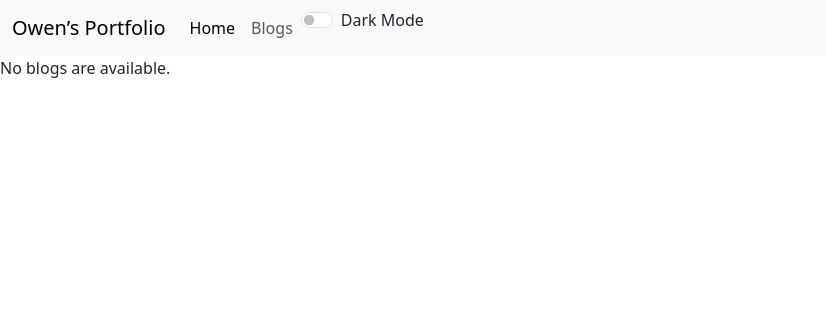
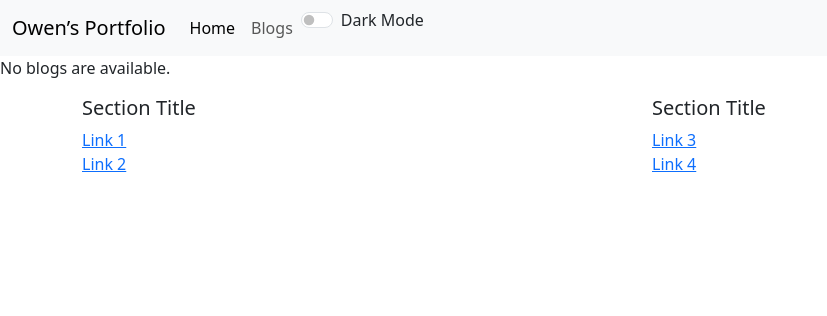
Before and after one commit to owenthcarey/django-portfolio, a Django app: page /blogs/ in a window 1280 px wide. Shown: the top 316 px of the page, without its empty margins (0-827 px from the left). Run offline with Django 4.2, Linux system fonts and the light colour scheme; data that the repository does not hold is empty; parts of the project's set-up code (start-up, migrations or seed data) failed here and were passed over.

Commit message:
Add footer

```diff
--- a/templates/base_generic.html
+++ b/templates/base_generic.html
@@ -39,7 +39,24 @@
 {% endblock %}
 
 <footer>
-  <!-- you can add footer details here -->
+  <div class="container">
+    <div class="row">
+      <div class="col-sm">
+        <h5>Section Title</h5>
+        <ul class="list-unstyled">
+          <li><a href="#">Link 1</a></li>
+          <li><a href="#">Link 2</a></li>
+        </ul>
+      </div>
+      <div class="col-sm">
+        <h5>Section Title</h5>
+        <ul class="list-unstyled">
+          <li><a href="#">Link 3</a></li>
+          <li><a href="#">Link 4</a></li>
+        </ul>
+      </div>
+    </div>
+  </div>
 </footer>
 
 <!-- Add Bootstrap JS -->
```
